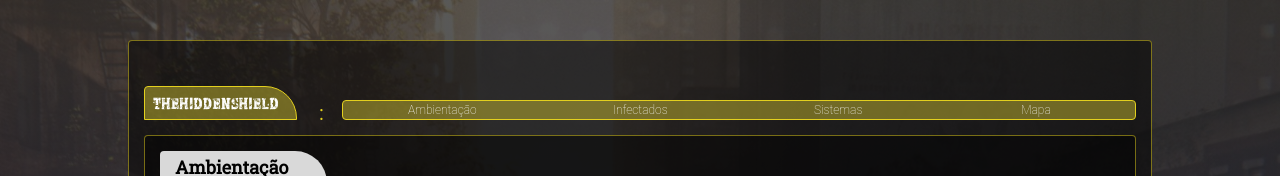
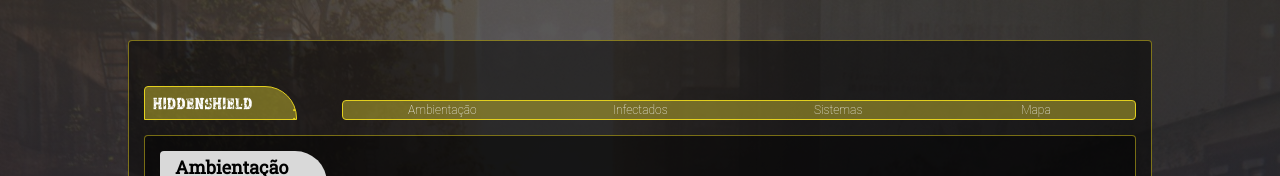
Before and after one commit to joilsonlira/neo_ths, a React (Vite) app: page / in a window 1280 px wide. Shown: the top 176 px of the page. Built offline with nearby package versions, Linux system fonts and the light colour scheme; grey boxes are pictures that could not be loaded.

Commit message:
build: update: alteração do nome do RPG de THEHIDDENSHIELD para HIDDENSHIELD solicitado por Gabriel via Discord

```diff
--- a/index.html
+++ b/index.html
@@ -7,7 +7,7 @@
     <link href="https://fonts.googleapis.com/css2?family=Roboto+Slab&display=swap" rel="stylesheet">
     <!-- <link rel="icon" type="image/svg+xml" href="/vite.svg" /> -->
     <meta name="viewport" content="width=device-width, initial-scale=1.0" />
-    <title>THEHIDDENSHIELD</title>
+    <title>HIDDENSHIELD</title>
   </head>
   <body>
     <div id="root"></div>
--- a/src/App.jsx
+++ b/src/App.jsx
@@ -12,7 +12,7 @@
       <main className="main_container">
       <header className="main_header">
           <div className="logo">
-            THEHIDDENSHIELD
+            HIDDENSHIELD
             <small></small>
           </div>
           <NavBar />
```
